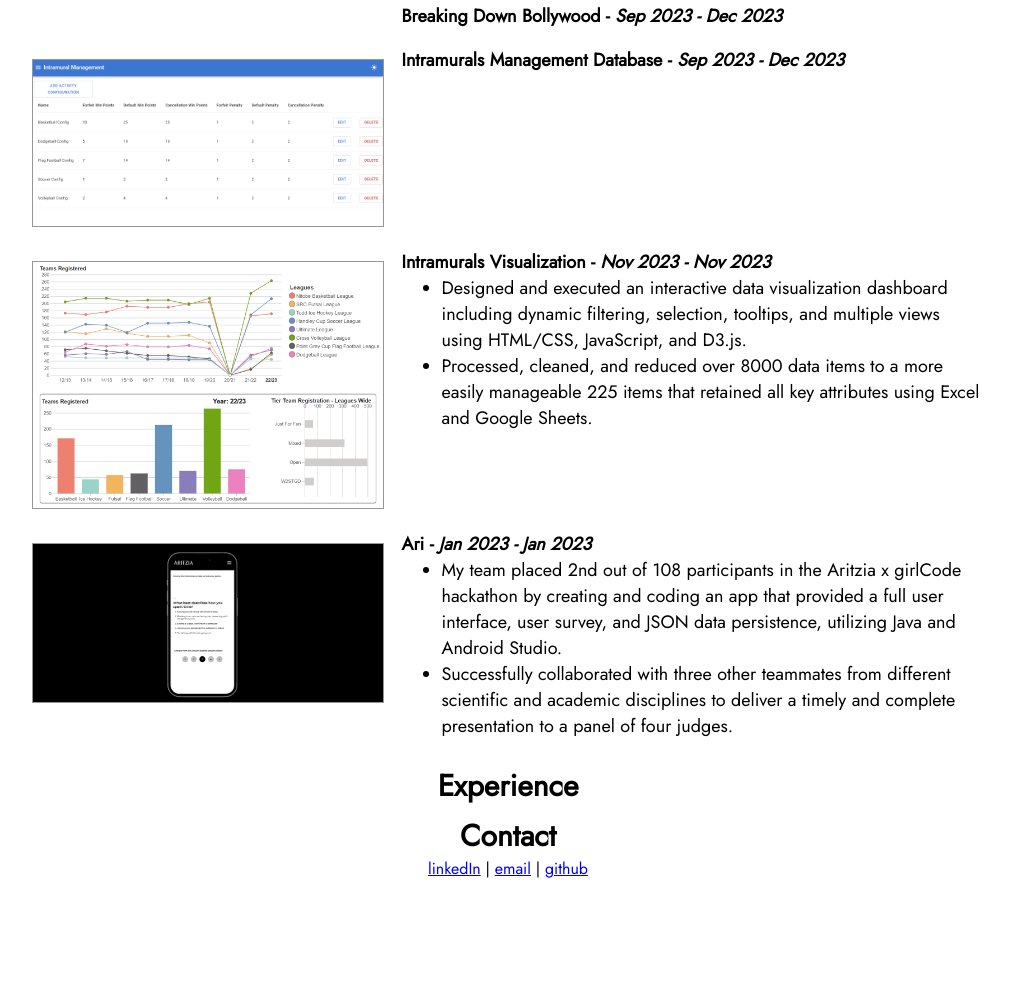
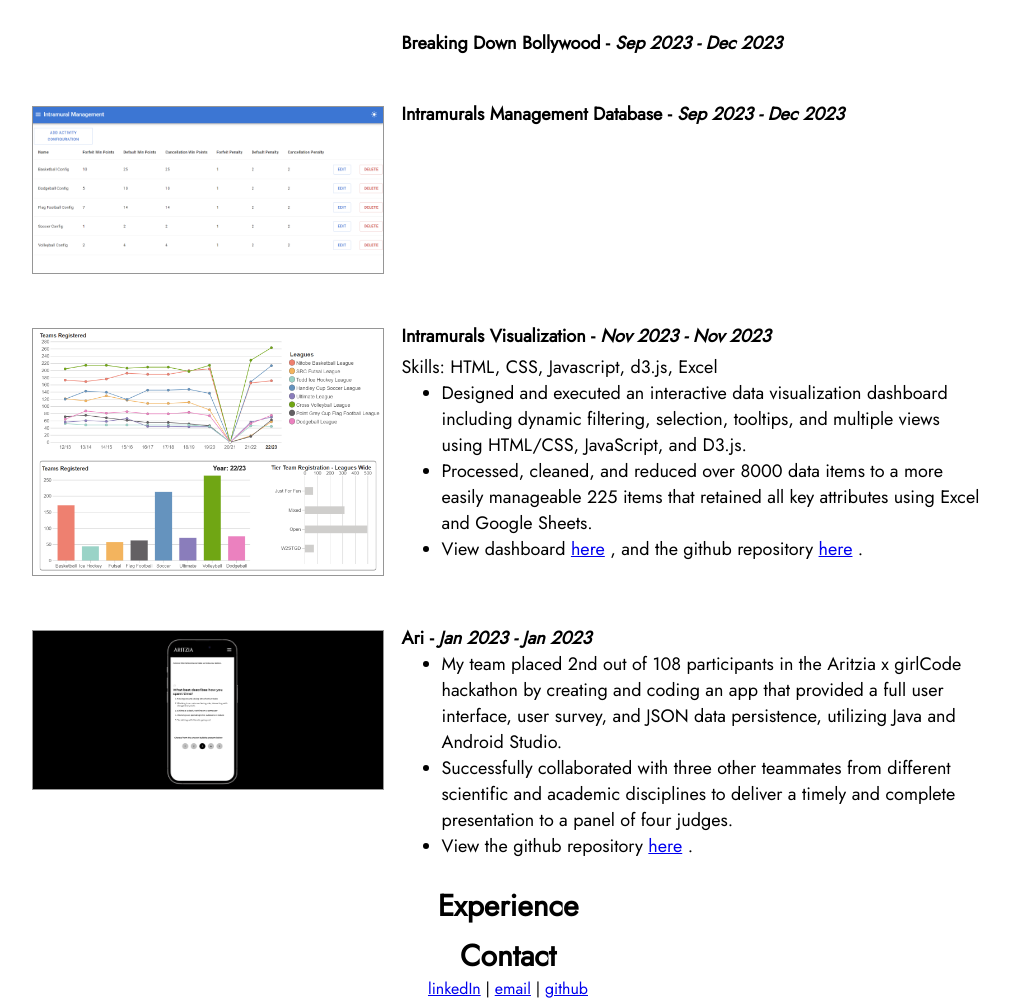
Before and after one commit to annienil/annienil.github.io, a plain HTML site: page index.html in a window 1280 px wide. Shown: the part 913-1921 px from the top of the page, without its empty margins (132-1141 px from the left). Before the commit the page ends 1801 px from the top, so only its background shows below. Drawn offline with Linux system fonts and the light colour scheme.

Commit message:
Added hyperlinks

```diff
--- a/css/style.css
+++ b/css/style.css
@@ -27,6 +27,7 @@ p {
     font-size: 18px;
     font-weight: 500;
     margin-bottom: 0px;
+    margin-top: 5px;
 }
 ul {
     font-family: Jost;
@@ -121,11 +122,12 @@ ul {
 #projectImg {
     grid-column: line2/line5;
     align-self: start;
-    margin-top: 30px;
+    margin-top: 50px;
 }
 #projectText {
     grid-column: line2/line5;
     margin-left: 370px;
+    margin-top: 40px;
     align-self: start;
 }
 .projectBollywoodText {
--- a/index.html
+++ b/index.html
@@ -70,23 +70,38 @@
             <p> <b>Intramurals Management Database - <i>Sep 2023 - Dec 2023</i> </b> </p>
         </div>
         <div class="projectIntramuralsImage" id="projectImg">
-            <img id="proj" src="img/intramurals-vis.png" style="width:350px;">
+            <a href="https://annienil.github.io/intramurals/">
+                <img id="proj" src="img/intramurals-vis.png" style="width:350px;">
+            </a>
         </div>
         <div class="projectIntramuralsText" id="projectText">
             <p> <b>Intramurals Visualization - <i>Nov 2023 - Nov 2023</i> </b></p>
+            <p>Skills: HTML, CSS, Javascript, d3.js, Excel</p>
             <ul>
                 <li>Designed and executed an interactive data visualization dashboard including dynamic filtering, selection, tooltips, and multiple views using HTML/CSS, JavaScript, and D3.js.</li>
                 <li>Processed, cleaned, and reduced over 8000 data items to a more easily manageable 225 items that retained all key attributes using Excel and Google Sheets.</li>
+                <li>View dashboard
+                    <a href="https://annienil.github.io/intramurals/">here</a>
+                    , and the github repository
+                    <a href="https://github.com/annienil/intramurals">here</a>
+                    .
+                </li>
             </ul>
         </div>
         <div class="projectAriImage" id="projectImg">
-            <img id="proj" src="img/ari.png" style="width:350px;">
+            <a href="https://github.com/annienil/Aritzia">
+                <img id="proj" src="img/ari.png" style="width:350px;">
+            </a>
         </div>
         <div class="projectAriText" id="projectText">
             <p> <b>Ari - <i>Jan 2023 - Jan 2023</i> </b></p>
             <ul>
                 <li>My team placed 2nd out of 108 participants in the Aritzia x girlCode hackathon by creating and coding an app that provided a full user interface, user survey, and JSON data persistence, utilizing Java and Android Studio.</li>
                 <li>Successfully collaborated with three other teammates from different scientific and academic disciplines to deliver a timely and complete presentation to a panel of four judges.</li>
+                <li>View the github repository
+                    <a href="https://github.com/annienil/Aritzia">here</a>
+                    .
+                </li>
             </ul>
         </div>
         <div class="experience">
```
